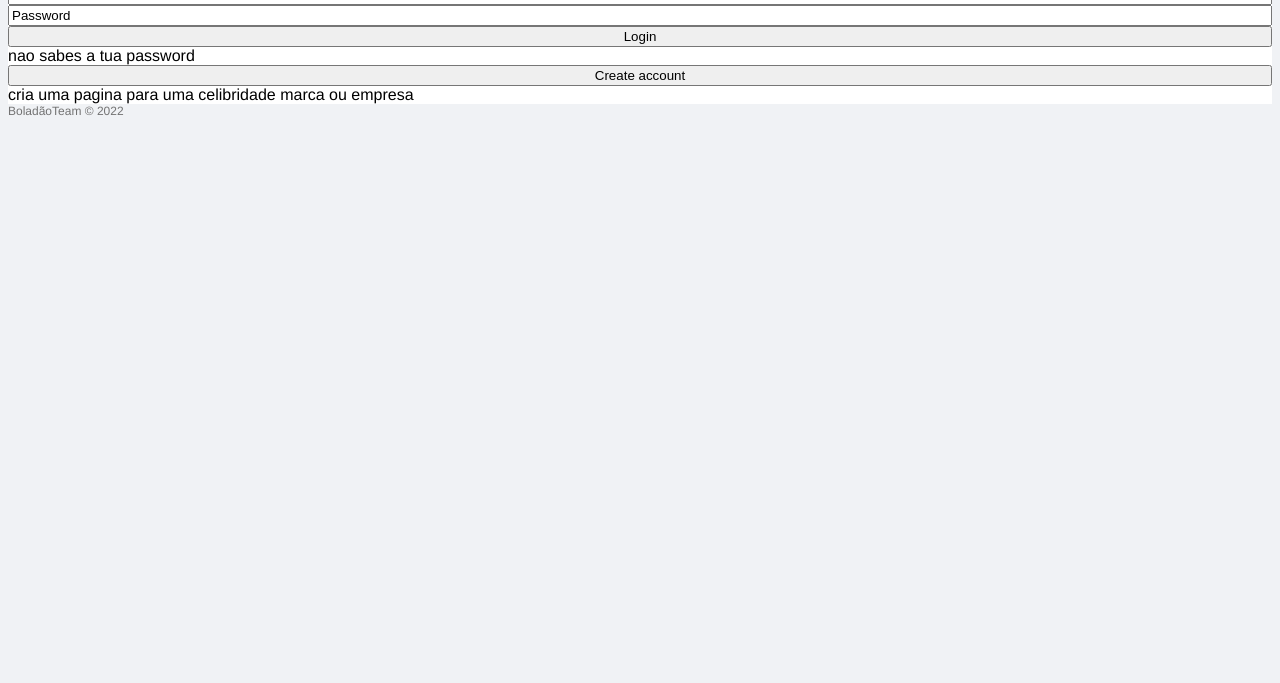
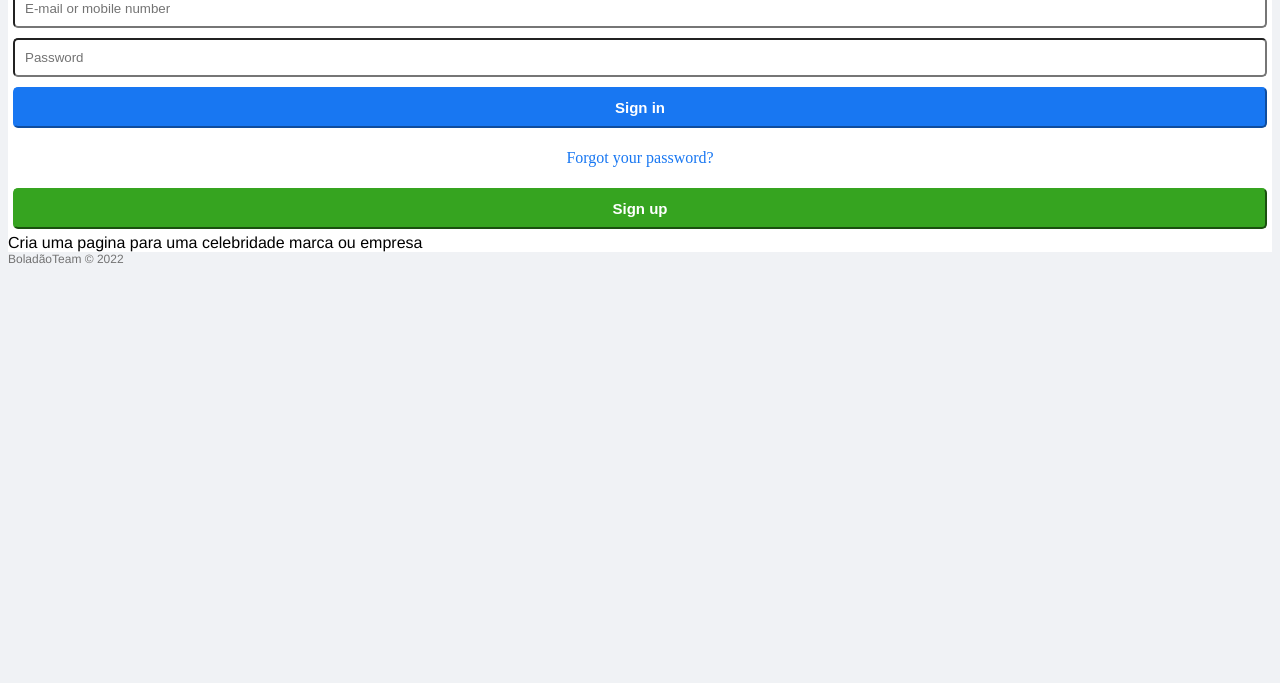
Before and after one commit to gustaavoevangelista/login_Facebook, a plain HTML site: page index.html in a window 1280 px wide. Shown: the part 117-800 px from the top of the page. Drawn offline with Linux system fonts and the light colour scheme.

Commit message:
General styling

```diff
--- a/index.html
+++ b/index.html
@@ -8,20 +8,24 @@
     <title>LOGIN FACEBOOK</title>
 </head>
 <body>
-    <div class="container" name="logo" id="esquerda">
+    <div class="container" name="logo" id="blocoesquerda">
         facebook
         <div class="texto">
             O Facebook ajuda-te a comunicar e a partilhar com as pessoas que fazem parte da tua vida.
         </div>
     </div>
 
-    <div class="container" id="direita">
-        <input type="text" value="E-mail or mobile number" name="user" id="user">
-        <input type="text" value="Password" name="pass" id="pass">
-        <input type="button" value="Login">
-        nao sabes a tua password
-        <input type="button" value="Create account">
-        cria uma pagina para uma celibridade marca ou empresa
+    <div class="container" id="blocodireita">
+        <div class="container">
+            <input type="text" value="E-mail or mobile number" name="user" id="user">
+            <input type="text" value="Password" name="pass" id="pass">
+            <input type="button" value="Sign in" id="btnsignin">
+            <p id="forgot">Forgot your password?</p>
+            <input type="button" value="Sign up" id="btnsignup">
+        </div>
+        <div class="container">
+            Cria uma pagina para uma celebridade marca ou empresa
+        </div>
     </div>
 
     <footer>BoladãoTeam &copy; 2022</footer>
--- a/style/style.css
+++ b/style/style.css
@@ -8,9 +8,10 @@ body{
     display: flex;
     flex-direction: column;
 
+
 }
 
-#esquerda{
+#blocoesquerda{
     font-size: 55px;
     font-weight: bold;
     font-family: Helvetica;
@@ -22,8 +23,56 @@ body{
     color: black;
 }
 
-#direita{
+#blocodireita{
     background: white;
+
+}
+
+#user{
+    color: #737373;
+    border-radius: 5px;
+    padding: 10px;
+    margin: 5px;
+}
+
+#pass{
+    color: #737373;
+    border-radius: 5px;
+    padding: 10px;
+    margin: 5px;
+}
+
+
+#btnsignin{
+    background: #1877F2;
+    color: white;
+    font-weight: bold;
+    padding: 10px;
+    border-radius: 5px;
+    border-color: #1877F2;
+    margin: 5px;
+    font-size: 15px;
+}
+
+#forgot{
+    color: #1877F2;
+    font-family: normal;
+    font-size: 16px;
+    text-align: center;
+}
+#forgot:hover{
+    /*underline the text*/
+}
+
+#btnsignup{
+    background: #36A420;
+    color: white;
+    font-weight: bold;
+    padding: 10px;
+    border-radius: 5px;
+    border-color: #36A420;
+    margin: 5px;
+    font-size: 15px;
 }
 
 footer{
```
